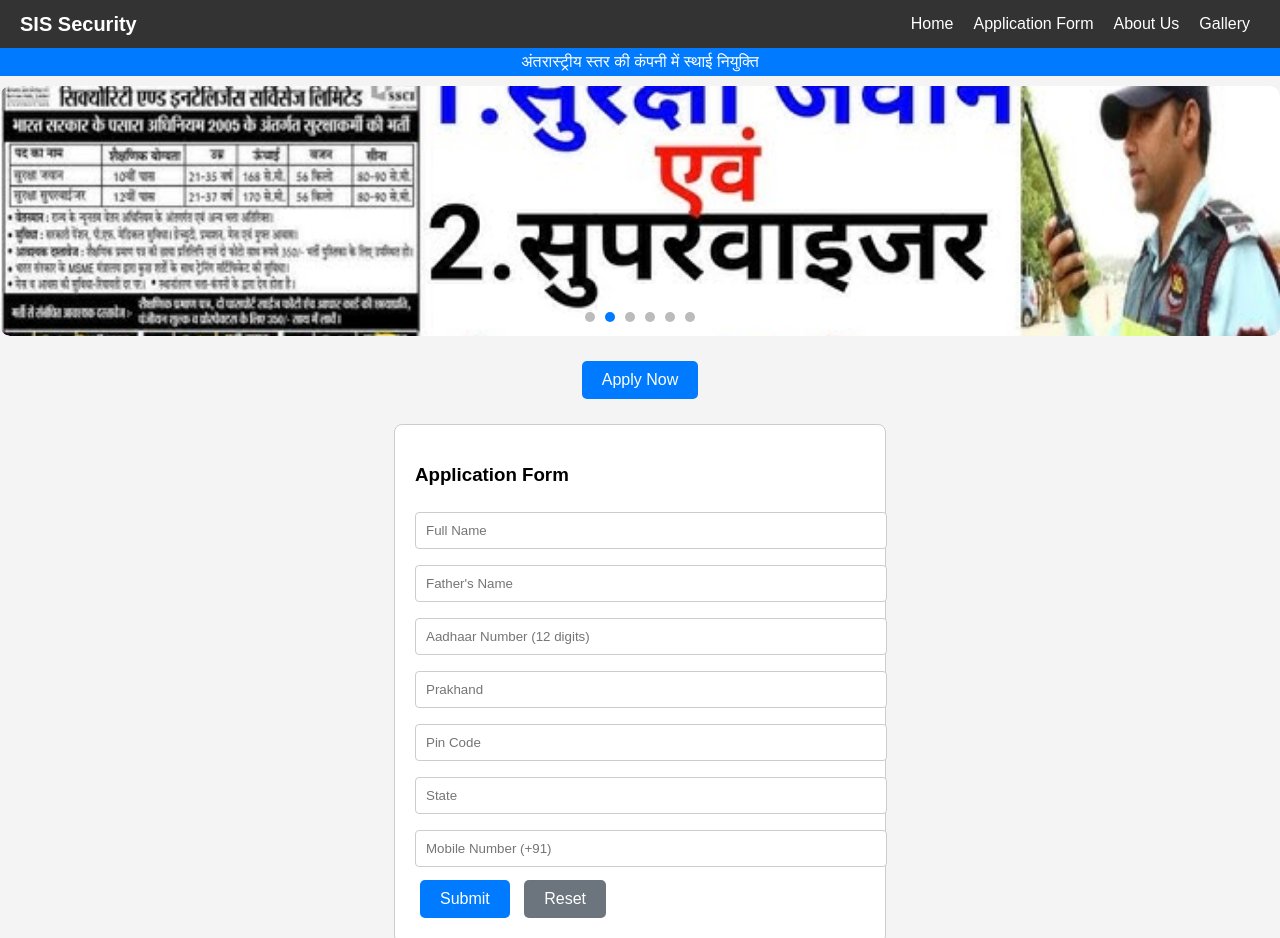
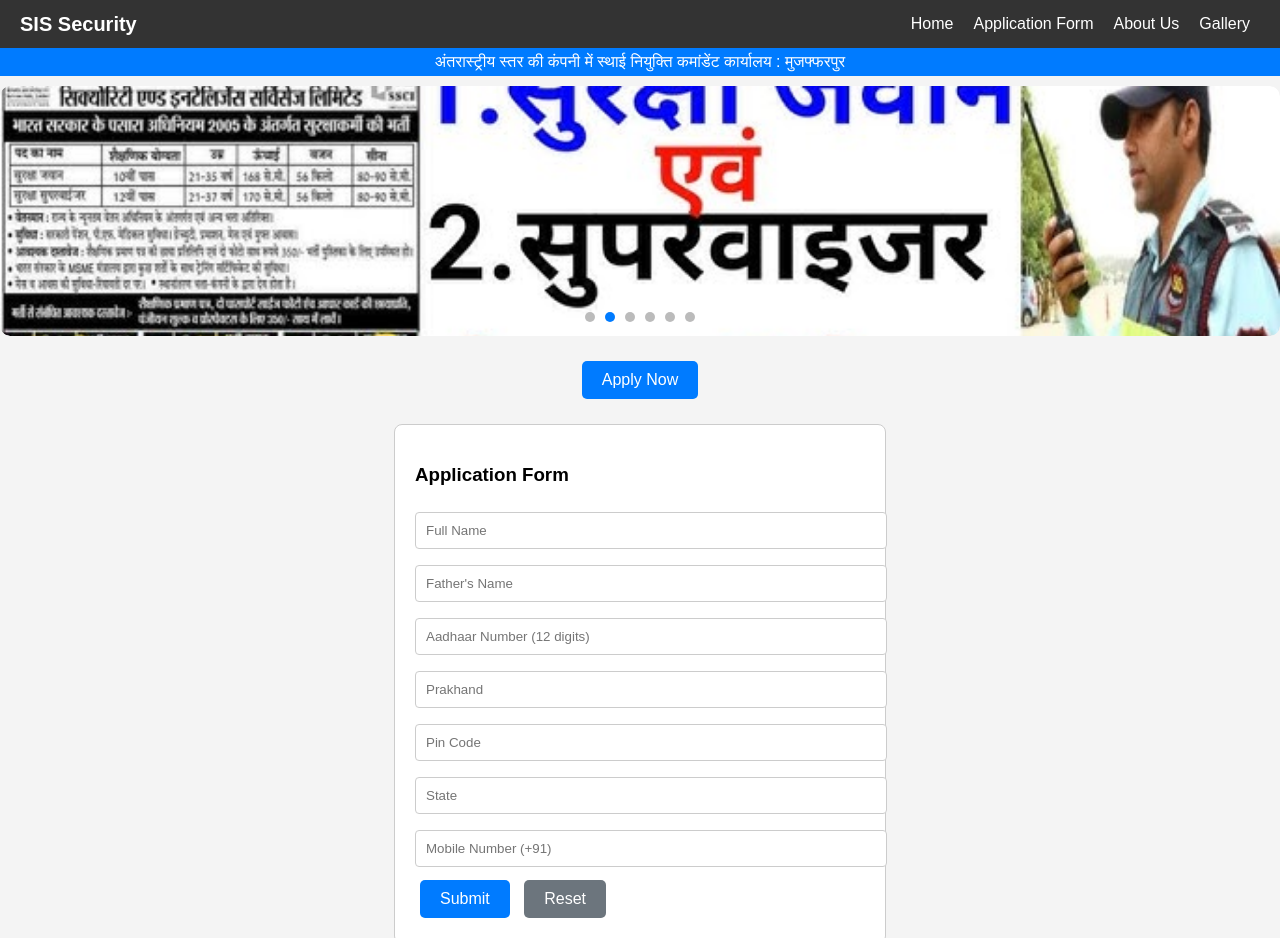
Before and after one commit to eassytech/sis-demo-page, a plain HTML site: page index.html in a window 1280 px wide. Shown: the top 938 px of the page. Drawn offline with Linux system fonts and the light colour scheme.

Commit message:
Update index.html

```diff
--- a/index.html
+++ b/index.html
@@ -99,7 +99,8 @@ section h2 {margin-bottom:15px; text-align:center;}
 
 <!-- Marquee -->
 <div class="marquee-container">
-<span>अंतरास्ट्रीय स्तर की कंपनी में स्थाई नियुक्ति
+<span>अंतरास्ट्रीय स्तर की कंपनी में स्थाई नियुक्ति कमांडेंट कार्यालय : मुजफ्फरपुर
+
 </span>
 </div>
 
```
